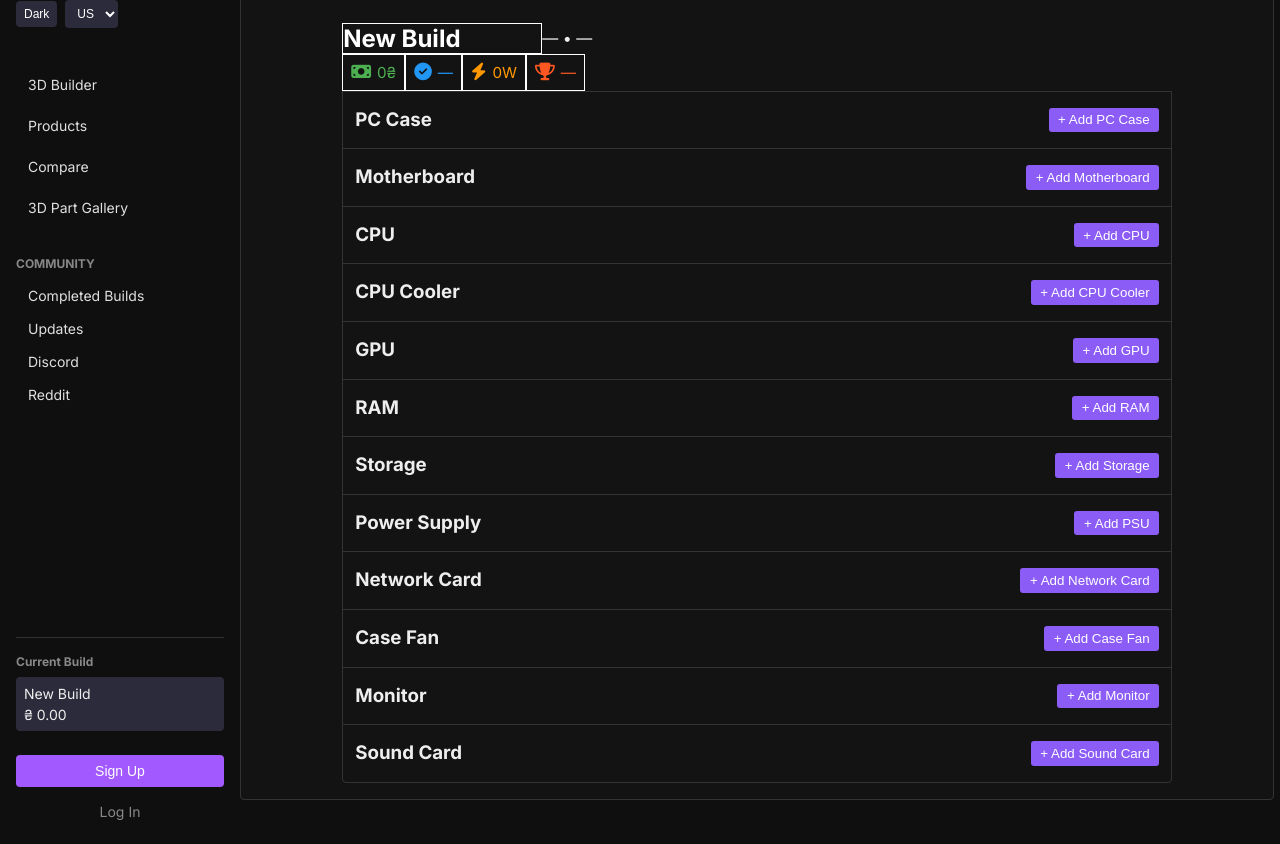
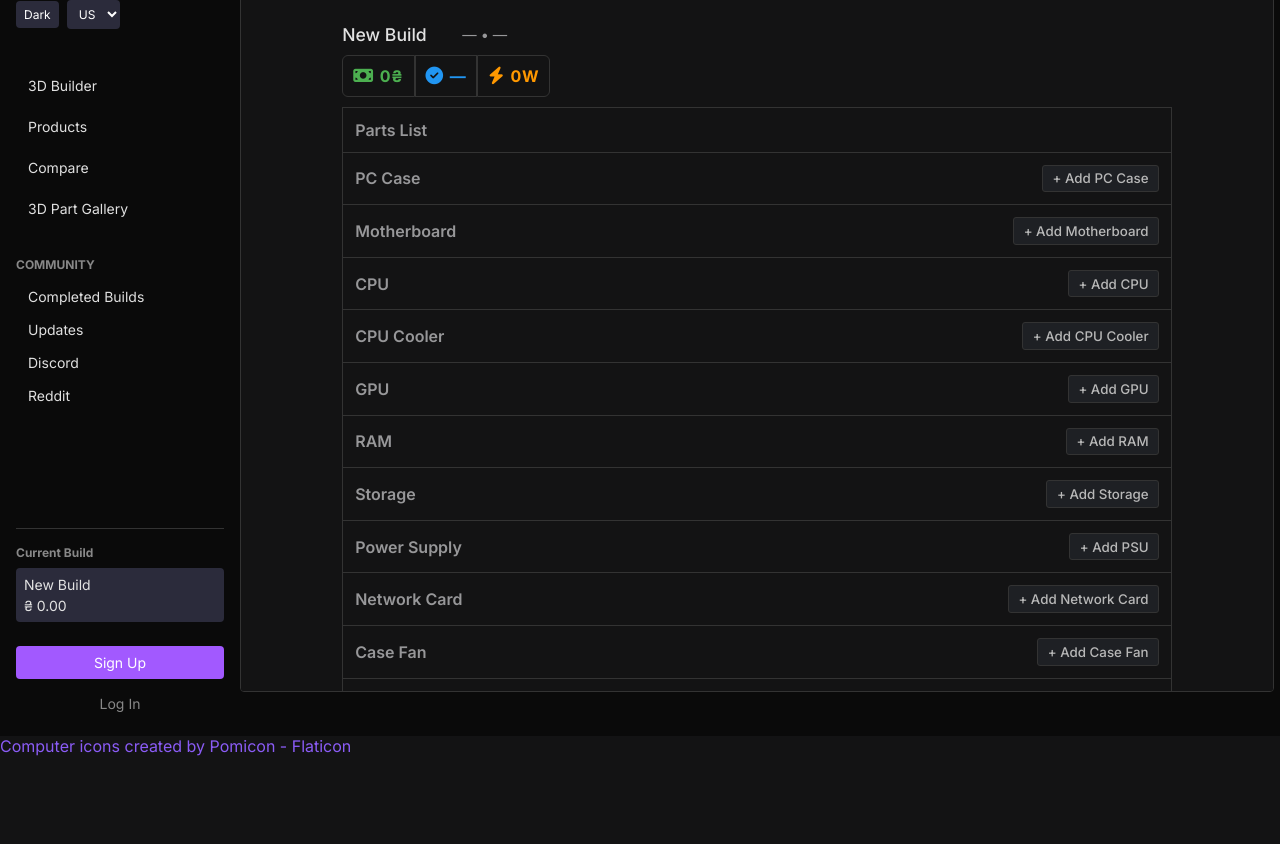
Before and after one commit to TivaNoff/pc-configurator-master, a website with bundled scripts: page public/build.html in a window 1280 px wide. Shown: the part 64-908 px from the top of the page. After the commit the page ends 820 px from the top, so only its background shows below. Built offline with nearby package versions, Linux system fonts and the light colour scheme; no server answers.

Commit message:
Удаление неиспользуемого элемента и улучшение структуры списка компонентов

```diff
--- a/public/build.html
+++ b/public/build.html
@@ -64,7 +64,6 @@
                 <button id="signup-btn">Sign Up</button>
                 <a href="/login.html" id="login-link">Log In</a>
             </div>
-            <div class="zalupa"></div>
         </aside>
         <!-- === Main Content === -->
         <main class="main">
@@ -109,12 +108,12 @@
                                 <i class="fa fa-bolt"></i>
                                 <span id="totalTdp">0</span> W
                             </div>
-                            <!-- 3DMark (заглушка) -->
-                            <div class="info-item mark3d">
-                                <i class="fa fa-trophy"></i>
-                                <span id="mark3d">—</span>
-                            </div>
                         </div>
+                    </div>
+                </div>
+                <div class="part-category-titel">
+                    <div class="part-category-wraper-title">
+                        <h3>Parts List</h3>
                     </div>
                 </div>
                 <div class="part-category" data-cat="PCCase">
@@ -191,8 +190,10 @@
                 </div>
             </section>
         </main>
+
     </div>
-
+    <a href="https://www.flaticon.com/free-icons/computer" title="computer icons">Computer icons created by Pomicon
+        - Flaticon</a>
     <!-- Quick Add Modal -->
     <div class="overlay" id="quickAddOverlay">
         <div class="modal">
--- a/public/css/styles.css
+++ b/public/css/styles.css
@@ -1,6 +1,6 @@
 :root {
   --bg: #131314;
-  --bg-alt: #0f0f0f;
+  --bg-alt: #0a0a0a;
   --fg: #eee;
   --accent: #8b5cf6;
   --border: #333;
@@ -13,13 +13,12 @@
   padding: 0;
   scrollbar-width: thin;
   scrollbar-color: var(--border) transparent;
+  font-family: Inter, sans-serif;
 }
 body {
-  font-family: Inter, sans-serif;
   background: var(--bg);
-  color: var(--fg);
+  color: #e2e2e2;
   min-height: 100vh;
-  overflow: hidden;
 }
 
 /* Utility links and errors */
@@ -117,18 +116,29 @@ a:hover {
   flex: 1;
   padding: 1rem;
 }
-.part-category {
+.part-category,
+.part-category-titel {
   width: 830px;
   position: relative;
   display: flex;
   flex-direction: column;
   align-items: center;
-  gap: 0.75rem;
-  padding: 1rem 0.75rem;
+  gap: 0.6rem;
+  padding: 0.75rem;
+  color: #979799;
 
   border-top: var(--border) solid 1px;
   border-left: var(--border) solid 1px;
   border-right: var(--border) solid 1px;
+}
+
+.part-category-titel {
+  flex-direction: row;
+}
+
+.part-category-titel h3 {
+  font-size: 1rem;
+  font-weight: 600;
 }
 
 .part-category:first-child {
@@ -139,22 +149,23 @@ a:hover {
   border-radius: 0 0 4px 4px;
 }
 
-body > div.app > main > section > div:nth-child(13) .part-category h3 {
-  width: 140px;
-  font-size: 1rem;
-  margin: 0;
-}
-
 .part-category .add-btn {
-  background: var(--accent);
-  border: none;
-  color: #fff;
+  background: #1e2024;
+  border: var(--border) 1px solid;
+  color: #b8b8b8;
+  font-weight: 500;
   padding: 0.3rem 0.6rem;
   cursor: pointer;
   border-radius: 3px;
 }
 .part-category .add-btn:hover {
   opacity: 0.9;
+  color: #ffffff;
+}
+
+.part-category h3 {
+  font-size: 1rem;
+  font-weight: 600;
 }
 
 .swap-btn {
@@ -187,10 +198,12 @@ body > div.app > main > section > div:nth-child(13) .part-category h3 {
   font-size: 0.9375rem;
   font-weight: 500;
   line-height: 1.3rem;
+  color: #e2e2e2;
 }
 .sp-price {
-  color: var(--accent);
-  font-size: 0.9rem;
+  color: #4caf50;
+  font-size: 1rem;
+  font-weight: 600;
   display: flex;
   align-items: center;
   flex-direction: row-reverse;
@@ -207,7 +220,8 @@ body > div.app > main > section > div:nth-child(13) .part-category h3 {
   color: #fff;
   padding: 0.2rem 0.6rem;
   text-decoration: none;
-  border-radius: 8px;
+  border-radius: 5px;
+  font-size: 0.95rem;
 }
 .sp-buy:hover {
   opacity: 0.9;
@@ -421,12 +435,6 @@ body > div.app > main > section > div:nth-child(13) .part-category h3 {
   margin: 0;
   padding: 0;
 }
-
-.app {
-  display: flex;
-  height: 100%;
-}
-
 /* ============= Sidebar ============= */
 
 .sidebar-top {
@@ -594,9 +602,9 @@ body > div.app > main > section > div:nth-child(13) .part-category h3 {
 }
 #build-name {
   font-size: 24px;
-  color: #fff;
+  color: #e2e2e2;
   outline: none;
-  min-width: 200px;
+  min-width: 120px;
   cursor: text;
 }
 
@@ -612,13 +620,6 @@ body > div.app > main > section > div:nth-child(13) .part-category h3 {
 
   align-items: left;
   position: relative;
-}
-
-.build-info-row .info-item {
-  display: flex;
-  align-items: center;
-  font-size: 0.95rem;
-  color: #ffffff;
 }
 
 .build-info-row .info-item i {
@@ -657,6 +658,17 @@ body > div.app > main > section > div:nth-child(13) .part-category h3 {
 
 .info-item-wrapper {
   display: flex;
+  margin: 10px 0;
+}
+
+.price {
+  border-top-left-radius: 6px;
+  border-bottom-left-radius: 6px;
+}
+
+.tdp {
+  border-top-right-radius: 6px;
+  border-bottom-right-radius: 6px;
 }
 
 .build-info {
@@ -664,8 +676,14 @@ body > div.app > main > section > div:nth-child(13) .part-category h3 {
 }
 
 .info-item {
-  border: #ffffff solid 1px;
-  padding: 8px;
+  border: var(--border) solid 1px;
+  padding: 10px;
+  font-weight: 700;
+  font-size: 1rem;
+  display: flex;
+  align-items: center;
+  color: #ffffff;
+  letter-spacing: 0.04rem;
 }
 
 .meta-build-info {
@@ -674,7 +692,9 @@ body > div.app > main > section > div:nth-child(13) .part-category h3 {
 }
 
 #build-name {
-  border: white solid 1px;
+  font-weight: 500;
+  font-size: 1.1rem;
+  border-radius: 4px;
 }
 
 .multiline-truncate {
@@ -697,6 +717,7 @@ body > div.app > main > section > div:nth-child(13) .part-category h3 {
   display: flex;
   justify-content: space-between;
   width: -webkit-fill-available;
+  align-items: center;
 }
 
 .sp-buy-sec {
@@ -967,3 +988,8 @@ body > div.app > main > section > div:nth-child(13) .part-category h3 {
   color: var(--fg);
   user-select: none;
 }
+
+.build-meta-text {
+  color: #979799;
+  font-size: 0.9rem;
+}
--- a/public/js/build.js
+++ b/public/js/build.js
@@ -279,7 +279,6 @@ function updateTotal() {
     compatibilitySpan.style.color = "#f44336";
     compicon.style.color = "#f44336";
   }
-  mark3dSpan.textContent = "—";
 }
 
 function renderPart(category, product) {
```
